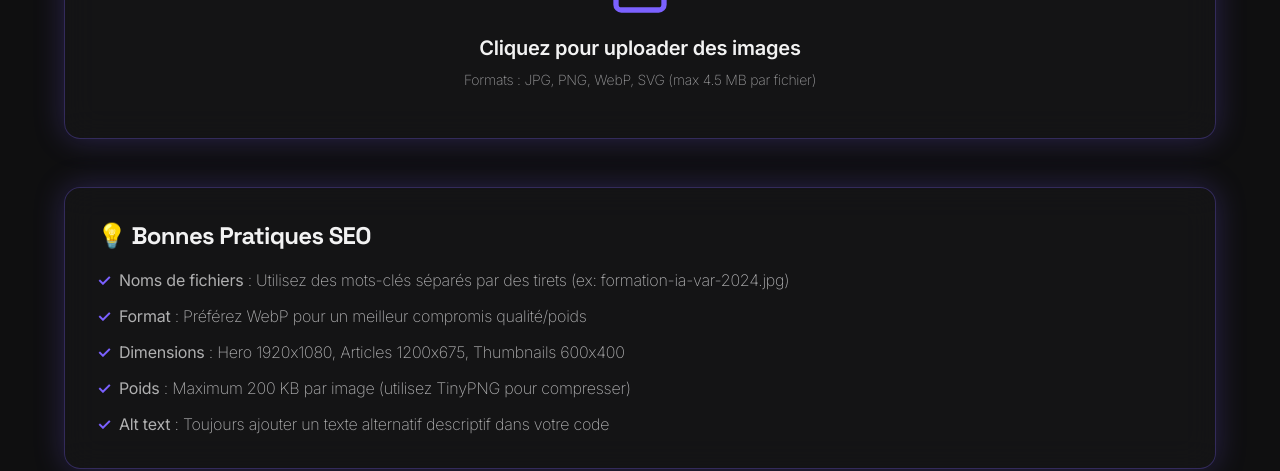
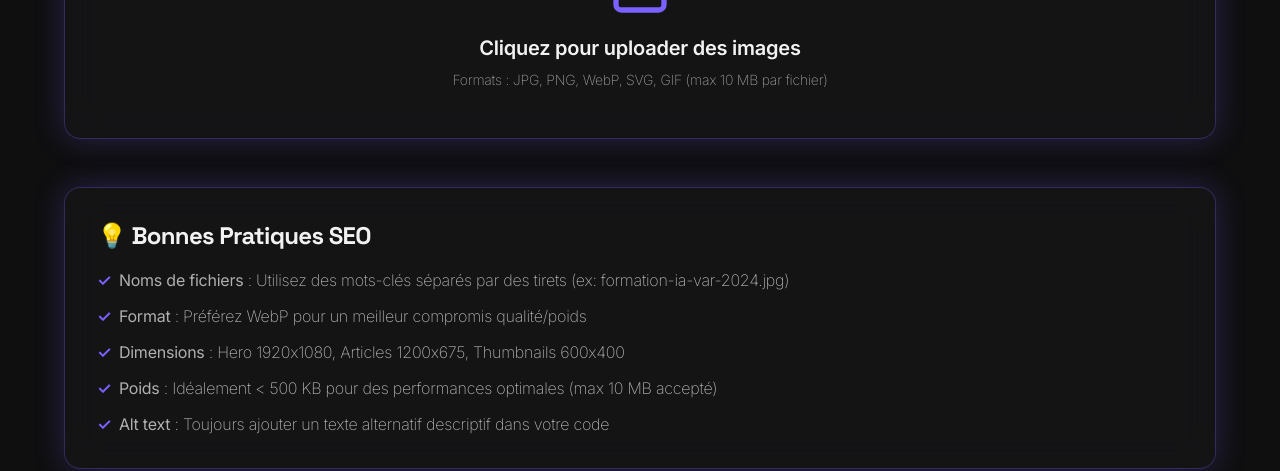
Before and after one commit to maxence-hue/market-ia-website, a Next.js app: page /upload-images in a window 1280 px wide. Shown: the part 380-851 px from the top of the page. Built offline with nearby package versions, Linux system fonts and the light colour scheme.

Commit message:
feat: Augmentation limite upload 10MB + Pattern noms fichiers plus permissif

```diff
--- a/app/upload-images/page.tsx
+++ b/app/upload-images/page.tsx
@@ -24,11 +24,14 @@ export default function UploadImagesPage() {
 
     try {
       const uploadPromises = Array.from(files).map(async (file) => {
-        // Créer un nom de fichier SEO-friendly
+        // Créer un nom de fichier SEO-friendly (plus permissif)
         const seoFilename = file.name
           .toLowerCase()
-          .replace(/\s+/g, '-')
-          .replace(/[^a-z0-9.-]/g, '')
+          .normalize('NFD').replace(/[\u0300-\u036f]/g, '') // Supprime les accents
+          .replace(/\s+/g, '-') // Espaces en tirets
+          .replace(/[^a-z0-9._-]/g, '') // Garde lettres, chiffres, points, tirets
+          .replace(/-+/g, '-') // Évite les tirets multiples
+          .replace(/^-|-$/g, '') // Supprime tirets au début/fin
 
         const response = await fetch(`/api/upload-image?filename=${seoFilename}`, {
           method: 'POST',
@@ -86,7 +89,7 @@ export default function UploadImagesPage() {
                 Cliquez pour uploader des images
               </span>
               <span className="text-light/60 text-sm mb-4">
-                Formats : JPG, PNG, WebP, SVG (max 4.5 MB par fichier)
+                Formats : JPG, PNG, WebP, SVG, GIF (max 10 MB par fichier)
               </span>
               <input
                 type="file"
@@ -205,7 +208,7 @@ export default function UploadImagesPage() {
               </li>
               <li className="flex items-start gap-2">
                 <span className="text-primary font-bold">✓</span>
-                <span><strong>Poids</strong> : Maximum 200 KB par image (utilisez TinyPNG pour compresser)</span>
+                <span><strong>Poids</strong> : Idéalement &lt; 500 KB pour des performances optimales (max 10 MB accepté)</span>
               </li>
               <li className="flex items-start gap-2">
                 <span className="text-primary font-bold">✓</span>
--- a/next.config.mjs
+++ b/next.config.mjs
@@ -1,5 +1,12 @@
 /** @type {import('next').NextConfig} */
 const nextConfig = {
+  // Augmenter la taille max des uploads (10 MB)
+  experimental: {
+    serverActions: {
+      bodySizeLimit: '10mb',
+    },
+  },
+
   images: {
     // Domaines autorisés pour les images externes
     remotePatterns: [
```
Also changed, not shown: 1 other file (tests, documents, lock files or other folders).
